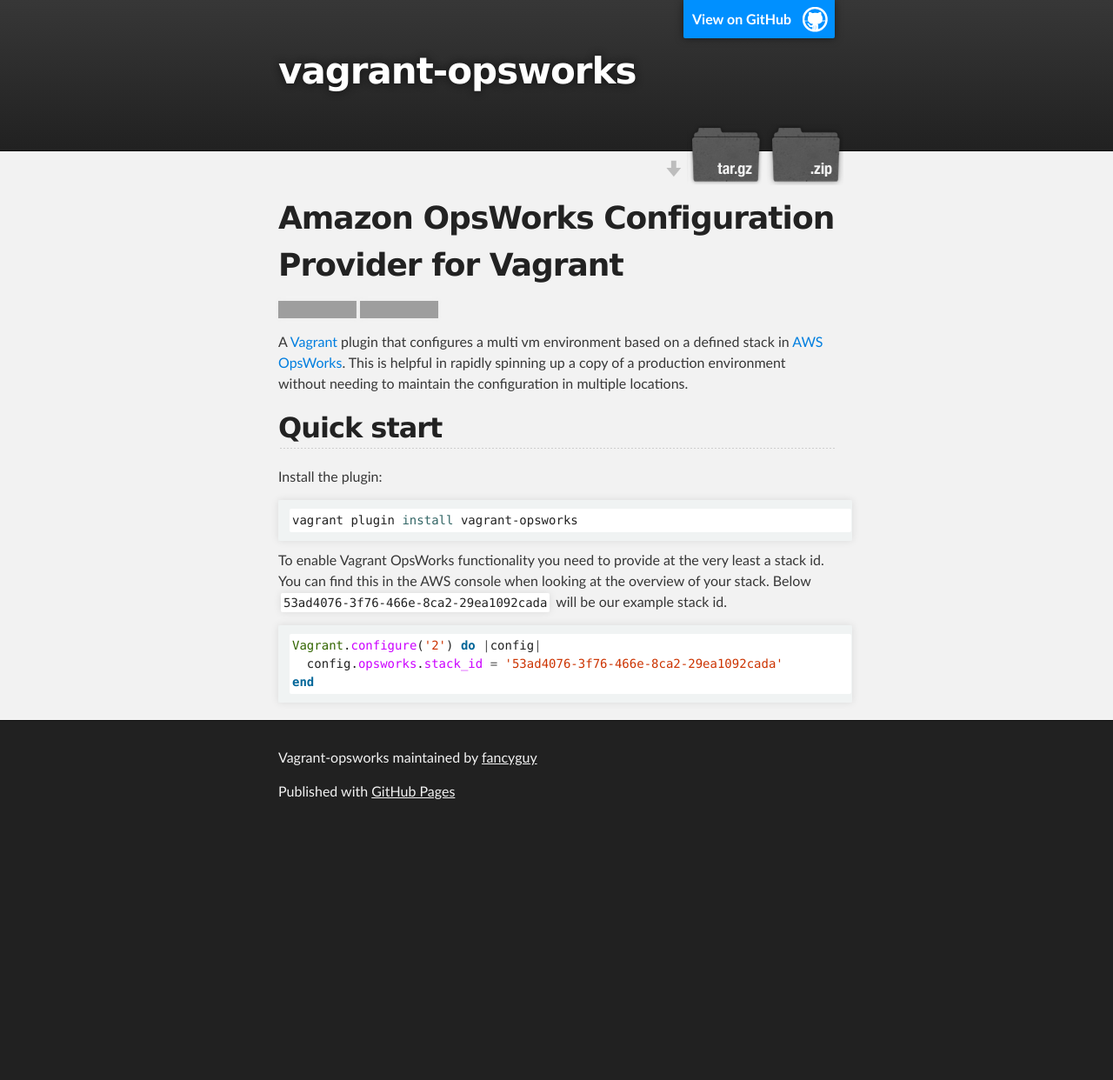
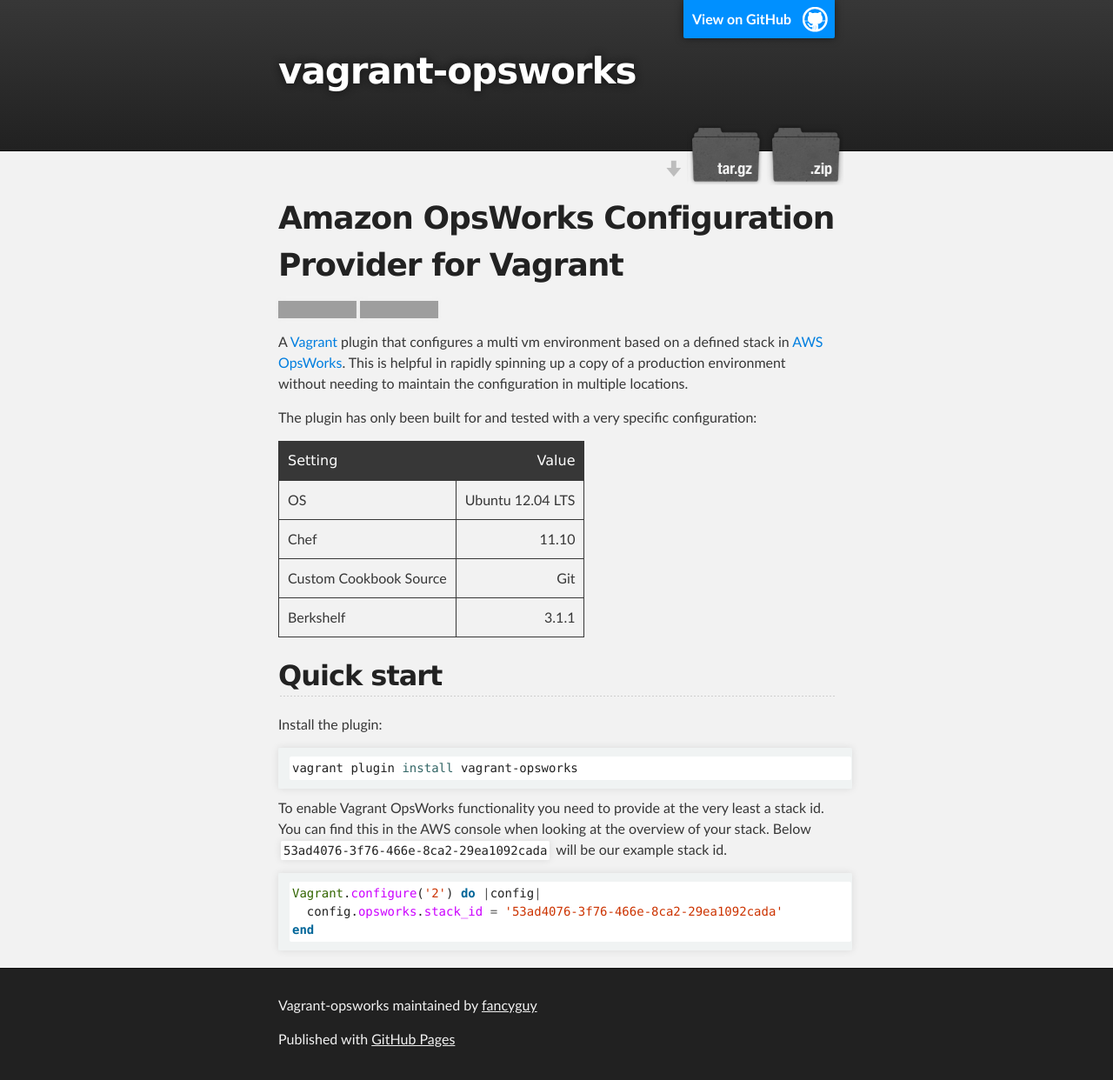
Before and after one commit to fancyguy/vagrant-opsworks, a Jekyll site: the page built from index.md, in a window 1280 px wide. Shown: the whole page at 87% size. Built offline with Jekyll 4.4.1, drawn with Linux system fonts in a browser that asks for light colours; Markdown is read by kramdown in place of the engine named in the settings; before the commit the page ends 957 px from its top, so only the background shows below that; grey boxes are pictures that could not be loaded.

Commit message:
Sync README.md in master branch to index.md in gh-pages

```diff
--- a/index.md
+++ b/index.md
@@ -15,6 +15,15 @@
 
 A [Vagrant](http://www.vagrantup.com/) plugin that configures a multi vm environment based on a defined stack in [AWS OpsWorks](http://aws.amazon.com/opsworks/). This is helpful in rapidly spinning up a copy of a production environment without needing to maintain the configuration in multiple locations.
 
+The plugin has only been built for and tested with a very specific configuration:
+
+| Setting                |            Value |
+|:---------------------- | ----------------:|
+| OS                     | Ubuntu 12.04 LTS |
+| Chef                   |            11.10 |
+| Custom Cookbook Source |              Git |
+| Berkshelf              |            3.1.1 |
+
 ## Quick start
 
 Install the plugin:
```
